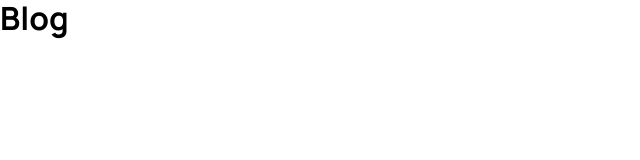
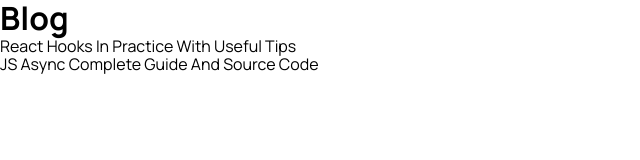
Before and after one commit to harrnish/blog, a Gatsby site: page / in a window 1280 px wide. Shown: the whole page, without its empty margins (0-640 px from the left). Built offline with nearby package versions, Linux system fonts and the light colour scheme; Gatsby itself is replaced by a stand-in of ours.

Commit message:
Querying blogs

```diff
--- a/src/pages/index.js
+++ b/src/pages/index.js
@@ -1,10 +1,37 @@
 import * as React from "react";
 import Layout from "../components/Layout";
+import { graphql } from "gatsby";
 
-export default function Home() {
+export default function Home({ data }) {
+  const blogs = data.allMarkdownRemark.nodes;
   return (
     <Layout>
       <h1>Blog</h1>
+      {blogs.map((blog, index) => (
+        <p key={index}>{blog.frontmatter.fullTitle}</p>
+      ))}
     </Layout>
   );
 }
+
+export const query = graphql`
+  query {
+    allMarkdownRemark(sort: { fields: frontmatter___date, order: ASC }) {
+      nodes {
+        html
+        frontmatter {
+          date
+          desc
+          fullTitle
+          img {
+            childImageSharp {
+              gatsbyImageData(placeholder: BLURRED)
+            }
+          }
+          slug
+          title
+        }
+      }
+    }
+  }
+`;
```
